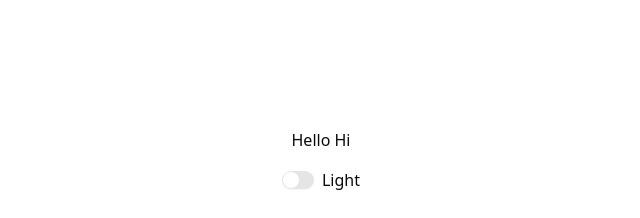
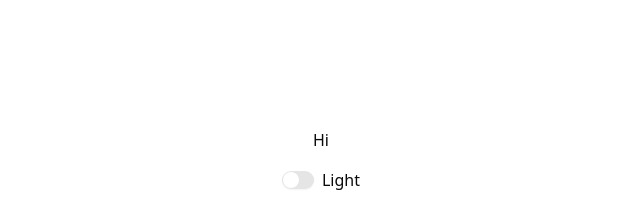
Before and after one commit to chumchantha/movie-nextjs, a Next.js app: page / in a window 1280 px wide. Shown: the top 218 px of the page, without its empty margins (319-959 px from the left). Built offline with nearby package versions, Linux system fonts and the light colour scheme.

Commit message:
style(home): change h1

```diff
--- a/app/(public)/page.tsx
+++ b/app/(public)/page.tsx
@@ -3,7 +3,7 @@
 export default async function Home() {
   return (
     <div className="flex flex-col gap-4 items-center justify-center h-[40vh]">
-      <h1>Hello Hi</h1>
+      <h1>Hi</h1>
       <ThemeToggle />
     </div>
   );
```
